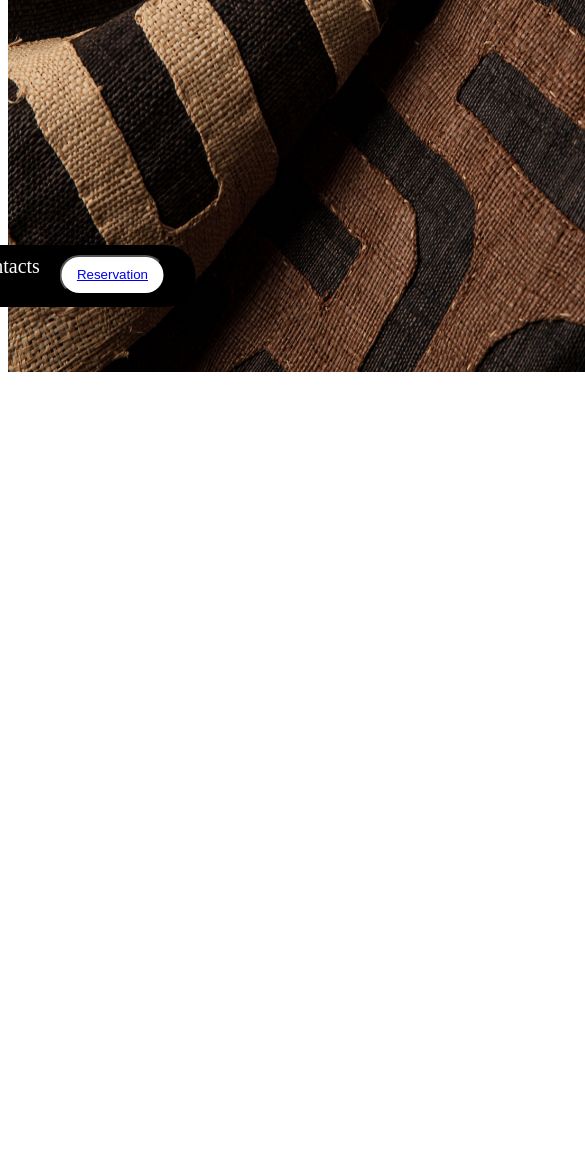
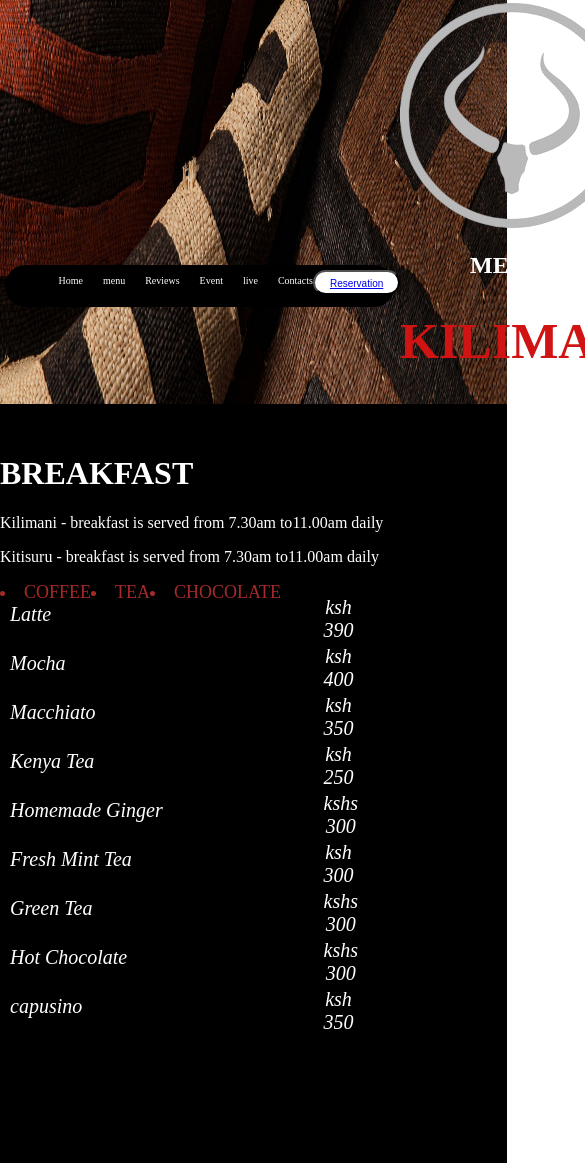
Before and after one commit to esthernkariuki/Ankole-Grill, a plain HTML site: page explore.html in a window 390 px wide. Shown: the part 527-1690 px from the top of the page, 585 px wide, since content can reach past the window. Before the commit the page ends 922 px from the top, so only its background shows below. Drawn offline with Linux system fonts and the light colour scheme.

Commit message:
adding responsiveness

```diff
--- a/event.css
+++ b/event.css
@@ -1,7 +1,7 @@
 *{box-sizing: border-box;
 }
 body{
- /* overflow: hidden; */
+ overflow: hidden;
     padding: 0;
     margin: 0;
     justify-content: center;
@@ -56,7 +56,7 @@
 
 .event-img{
     display:flex;
-   height:30vh;
+   height:100vh;
     width:100%;
     filter: brightness(50%);
 
@@ -70,3 +70,99 @@
   font-size: 22px;
   font-weight: 600;
 }
+
+@media screen and (max-width:500px) {
+body{
+  overflow:scroll;
+}
+  .event-img{
+    display:block;
+    flex-direction: column;
+    height: auto;
+  }
+.nairobi-event img {
+    width: 173%;
+    height: auto;
+    margin-top: -200px;
+    margin-left: 0px;
+}
+.event-text {
+  padding-bottom: 200px;
+}
+.navbar{
+  width: 110%;
+  font-size: 11px;
+  gap: 2%;
+  position: fixed;
+}
+#reservation{
+  height: 20px;
+  width: 23%;
+  margin-left: -20px;
+  font-size: 10px;
+}
+}
+@media screen and (min-width:501px) and (max-width:1050px) {
+  body{
+    overflow:scroll;
+  }
+    .event-img{
+      display:block;
+      flex-direction: column;
+      height: auto;
+      width: 100%;
+      filter: brightness(30%);
+    }
+  .nairobi-event img {
+      width: 100%;
+      height: auto;
+      margin-top: -200px;
+      margin-left: 0px;
+  }
+  .accra-event img {
+    width: 100%;
+    height: auto;
+    margin-top: -3px;
+    margin-left: 0px;
+}
+.zanzibar-event img{
+    width: 100%;
+    height: auto;
+    margin-top: -3px;
+    margin-left: 0px;
+}
+  .event-text {
+    padding-bottom: 200px;
+  }
+  .navbar{
+    width: 110%;
+    font-size: 11px;
+    gap: 2%;
+    position: fixed;
+  }
+  #reservation{
+    height: 20px;
+    width: 23%;
+    margin-left: -20px;
+    font-size: 10px;
+  }
+
+
+  .event-text {
+    padding-bottom: -200px;
+    color:rgb(254, 252, 253);
+  }
+  .navbar{
+    width: 110%;
+    font-size: 11px;
+    gap: 2%;
+    position: fixed;
+  }
+  #reservation{
+    height: 20px;
+    width: 23%;
+    margin-left: -20px;
+    font-size: 10px;
+  }
+
+}
--- a/explore.css
+++ b/explore.css
@@ -211,21 +211,19 @@
   margin-left: 470px;
 }
 
-@media screen and(max-width:500px) {
+@media screen and (max-width:500px) {
   *{
     box-sizing: border-box;
   }
   body{
-
+  overflow: inherit;
     padding: 0px;
     margin: 0px;
 
   }
 .breakfast-menu{
-   display:flex;
-   gap: 20px;
    flex-direction: column;
-   width: 100%;
+   width: 130%;
 
   }
   .breakfast-food,.price{
@@ -235,18 +233,75 @@
     text-align: center;
   }
   #horn-img{
-    margin-left: 0px;
+    margin-left:-900px;
     margin-top: 100px;
+
   }
   #explore-menu{
-     height: 2vh;
+     height:152vh;
      width: 100%;
      overflow:hidden;
-     padding: 0;
+     padding: 0
      margin: 0;
 
 
 
+  }
+  .price-special{
+margin-right: 0px;
+margin-top: -50px;
+margin-left: 100px;}
+  .image-list{
+    margin-right: -130px;
+    flex-wrap: wrap;
+    color: aqua;
+   -ms-word-wrap: break-word;
+    word-wrap: break-word;
+    margin-top: -100px;
+  }
+  .breakfast-food-flow{
+    font-size: 15px;
+    margin-right: 0px;
+    margin-left: 100px;
+    flex-wrap: wrap;
+  }
+  .list{
+    display: flex;
+    color:brown ;
+    font-size: 18px;
+    margin-left: 0px;
+  }
+  .item-price{
+    padding: 30px 0px;
+  }
+  .item{
+   padding-top:40px;
+  }
+  .breakfast-food{
+    text-align: left;
+   width: 100%;
+    margin-left: 0px;
+    margin-top: -50px;
+  }
+.price{
+  width: 10%;
+  padding-left: 150px;
+  margin-top: -50px;
+  display: flex;
+
+  }
+  .navbar{
+    position: fixed;
+   width: 100%;
+   font-size: 10px;
+  margin-left:200px;
+  }
+  #reservation{
+    height: 25px;
+    width: 25%;
+    font-size: 10px;
+    margin-left: -20px;
+    margin-top: -5px;
   }
 
 }
--- a/explore.html
+++ b/explore.html
@@ -250,7 +250,7 @@
                     <h1 id="food">FOOD</h1>
                     <h2> SOUPS</h2>
                     <article class="item">
-                    <p class="breakfast-food">SPICY WEST AFRICAN MBUZI SOUP</p>
+                    <p class="breakfast-food">SPICY WEST AFRICAN MBUZI</p>
                     <p class="price">ksh 400</p>
 
                     </article>
@@ -269,7 +269,7 @@
                             </article>
 
                             <article class="item">
-                                <p class="breakfast-food">SPICY MUSHROOM CREAM MBUZI</p>
+                                <p class="breakfast-food">SPICY MUSHROOM CREAM </p>
                                 <p class="price">ksh 400</p><br><br>
 
 
@@ -486,16 +486,7 @@
                                             </div>
 
 
-                 </div>
-
-
-
-
-
-
-
-
-</div>
+                 </div></div>
 
 </div>
 
--- a/menu.css
+++ b/menu.css
@@ -118,10 +118,18 @@
     color: white;
   }
 
-@media screen and (min-width:769px)and(max-width:1024px) {
+@media screen and (min-width:769px) and (max-width:1050px) {
+  body{
+    overflow-y: inherit;
+    padding: 0;
+    margin: 0;
+  }
  .navbar{
-bottom: 10px;
+bottom: 190px;
 padding: 8px 20px;
+   font-size: 10px;
+   width:60%;
+   position: fixed;
 
  }
  .navbar ul{
@@ -138,18 +146,18 @@
  }
  .kilimani{
     margin: 0%;
-    padding: 20px;
     display: block;
     width: 100%;
     height: auto;
     margin-top: -400px;
  }
 .kilimani-text{
-  margin-left: 500px;
+font-size: 30px;
 }
 .navbar {
    padding:15px 20px;
    font-size: 1rem;
+   bottom: 20px;
   }
   .navbar ul {
     list-style: none;
@@ -169,20 +177,15 @@
   }
   .menu{
     display:flex;
+    flex-direction: column;
+    gap: 700px;
     padding:10px;
-    margin: 0 auto;
-  }
-  .kitusuru-img{
-    margin-top: -400px;
-    padding: 0 100px;
-    color: white;
+  margin: 0;
+  padding: 0%;
+  width: 110%;
 
   }
-  .kilimani-img{
-    margin-top: 400px;
-    padding: 0 100px;
-    color: white;
-  }
+
 }
 
 @media screen and (max-width:768px){
@@ -190,17 +193,18 @@
     box-sizing: border-box;
 }
 body{
-    overflow: scroll;
+ overflow:inherit;
     padding: 0px;
     margin: 0px;
 }
 .menu{
-    display: block;
+    flex-direction: column;
+    display: flex;
     padding: 0px;
     margin: 0px;
 }
 .container-text{
-    margin-top: -400px;
+    margin-top: -600px;
   padding: 0 130px;
     color: white;
     font-size: 24px;
@@ -208,14 +212,15 @@
 .container{
     height: 250vh;
     margin-top: -400px;
+    width: 100%;
 }
 .kilimani{
   margin: 0%;
   padding: 0;
   display: block;
   width: 100%;
-  margin-top: -750px;
-  height: 100vh;
+  margin-top: -890px;
+  height: 30vh;
 }
 .kilimani-text{
     color: white;
@@ -224,8 +229,8 @@
    font-size: 24px;
 }
 .navbar {
-    position: absolute;
-    bottom: 350px;
+    position: fixed;
+    bottom: 20px;
     left: 50%;
     transform: translateX(-50%);
     background:black;
@@ -235,9 +240,9 @@
     justify-content: center;
     backdrop-filter: blur(8px);
     height: 8vh;
-    font-size: 14px;
+    font-size: 10px;
     color: white;
-    width: 90%;
+    width: 100%;
     gap: 10px;
   }
   .navbar ul {
--- a/reservation.css
+++ b/reservation.css
@@ -151,8 +151,7 @@
     margin-left: 150px;
 }
 .navbar{
-    position: absolute;
-    bottom: 20px;
+    bottom:20px;
     left: 50%;
     transform: translateX(-50%);
     background:black;
@@ -174,7 +173,7 @@
 
  @media screen and (min-width:501px) and (max-width:1024px) {
     body{
-        overflow: scroll;
+        overflow-y: scroll;
     }
     .reservation{
         display:block;
@@ -207,10 +206,10 @@
 
     }
     form{
-        margin-top: 250px;
+        margin-top: 260px;
     }
     input{
-        height: 30%;
+        height: 50%;
         width: 90%;
         margin-left: 30px;
     }
@@ -233,8 +232,8 @@
         margin-left: 350px;
     }
     .navbar{
-        position: absolute;
-        bottom: 20px;
+        position: fixed;
+        bottom: 360px;
         left: 50%;
         transform: translateX(-50%);
         background:black;
@@ -257,3 +256,6 @@
 
 
  }
+ @media screen  and (mxx{
+
+ }
--- a/review.css
+++ b/review.css
@@ -104,7 +104,7 @@
   right: -40px;
 }
 .quote-left, .quote-right {
-  font-size: 3em;
+  font-size: 5em;
   color: #e13506;
 }
 .quote-left {
@@ -117,8 +117,8 @@
   bottom: 10px;
   right: 10px;
 }
-@media screen and(max-width:500px) {
+@media screen and (max-width:500px) {
 #horn{
-  margin:100px;
+  padding-right: 150px;
 }
 }
--- a/style.css
+++ b/style.css
@@ -139,7 +139,7 @@
   }
   .navbar{
   width:100%;
-  position: absolute;
+  position:fixed;
   padding:10px 20px;
   font-size: 12px;
   bottom: 0;}
@@ -169,9 +169,10 @@
 margin-left: -20px;
 }
 .horn-img{
-margin-left: 50px;
+margin-left: 60px;
 width:10%;
 margin-top:-600px;
+height: 50px;
 
 
 
```
Also changed, not shown: event.html (+4 -3 lines), menu.html (+1 -1 lines).
